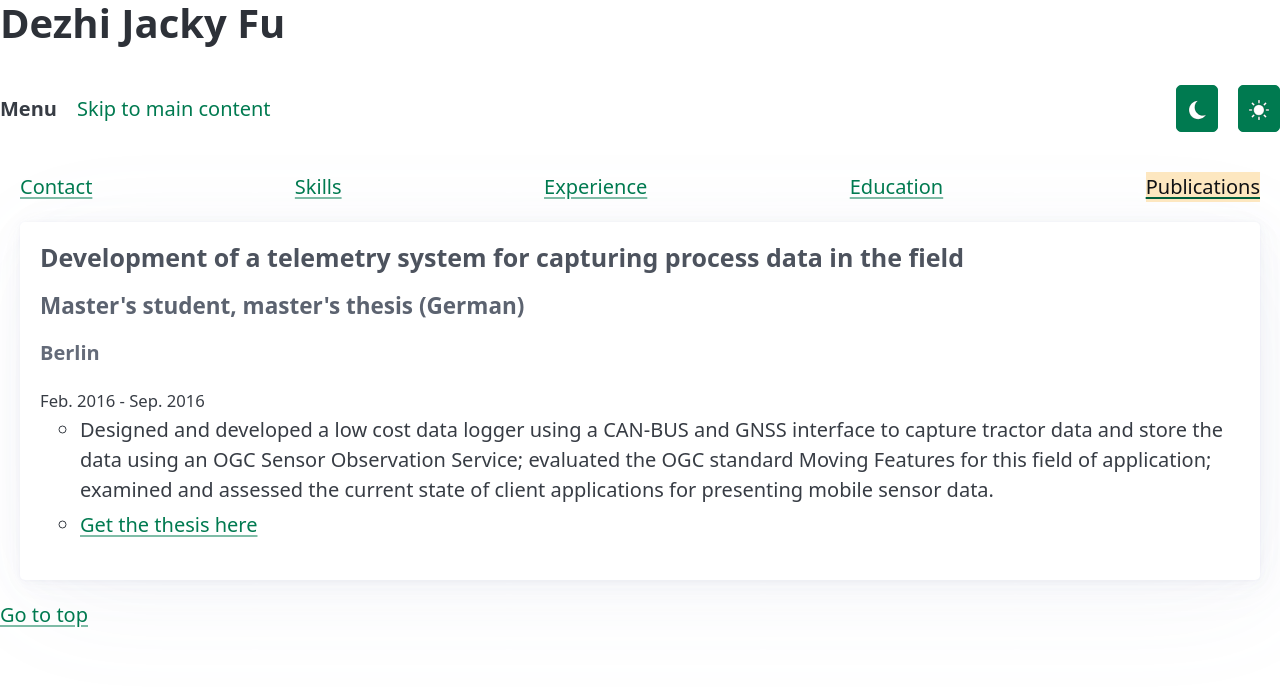
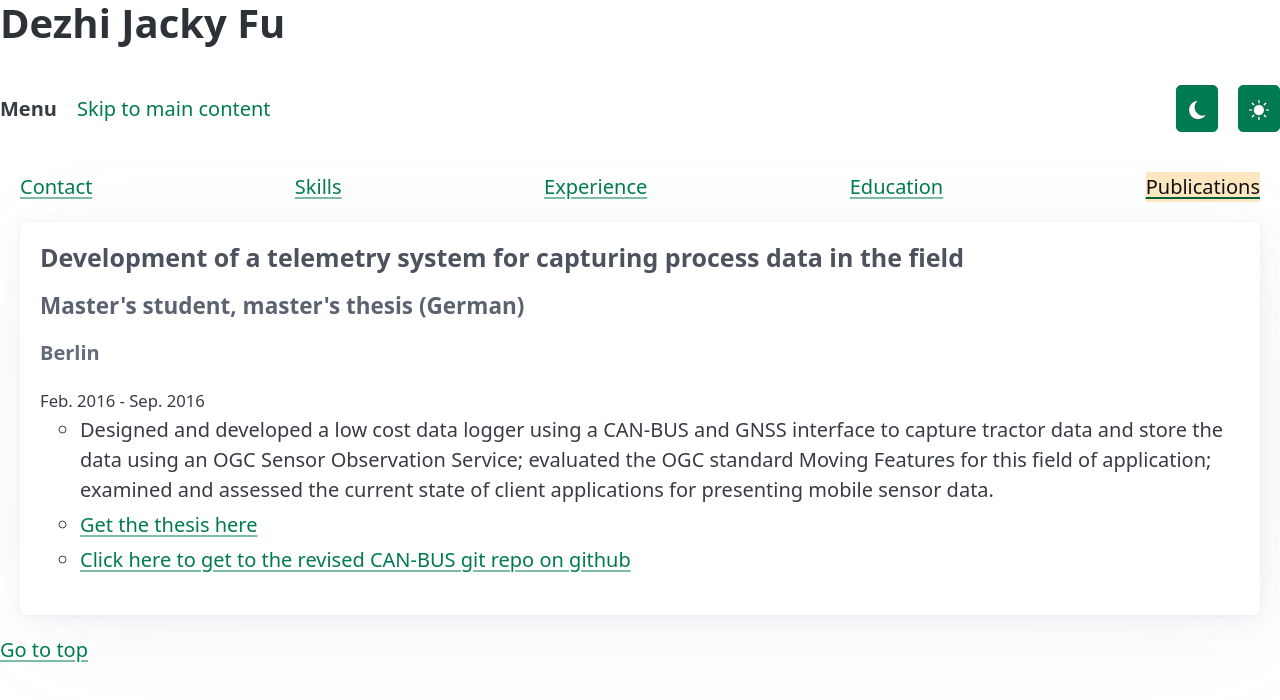
Before and after one commit to jackyscript/dejafu-cv, a Vue app: page /publication in a window 1280 px wide. Shown: the top 700 px of the page. Built offline with nearby package versions, Linux system fonts and the light colour scheme.

Commit message:
Add link to can bus repo

```diff
--- a/src/components/PublicationComponent.vue
+++ b/src/components/PublicationComponent.vue
@@ -20,6 +20,11 @@ import PublicationItem from './items/PublicationItem.vue'
       <li>
         <a href="https://mediatum.ub.tum.de/node?id=1352970" target="_blank">Get the thesis here</a>
       </li>
+      <li>
+        <a href="https://github.com/jackyscript/telemetry-client" target="_blank"
+          >Click here to get to the revised CAN-BUS git repo on github</a
+        >
+      </li>
     </ul>
   </PublicationItem>
 </template>
```
